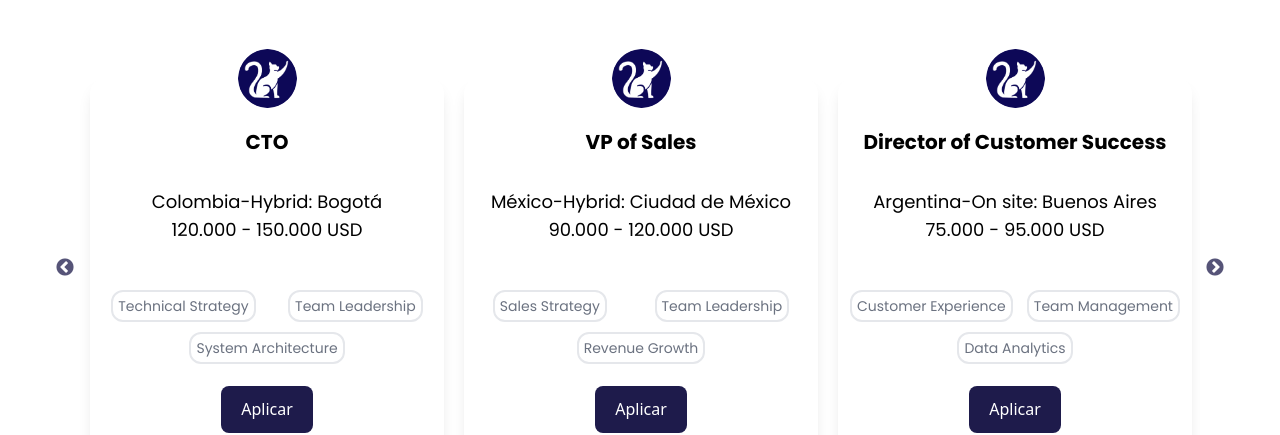
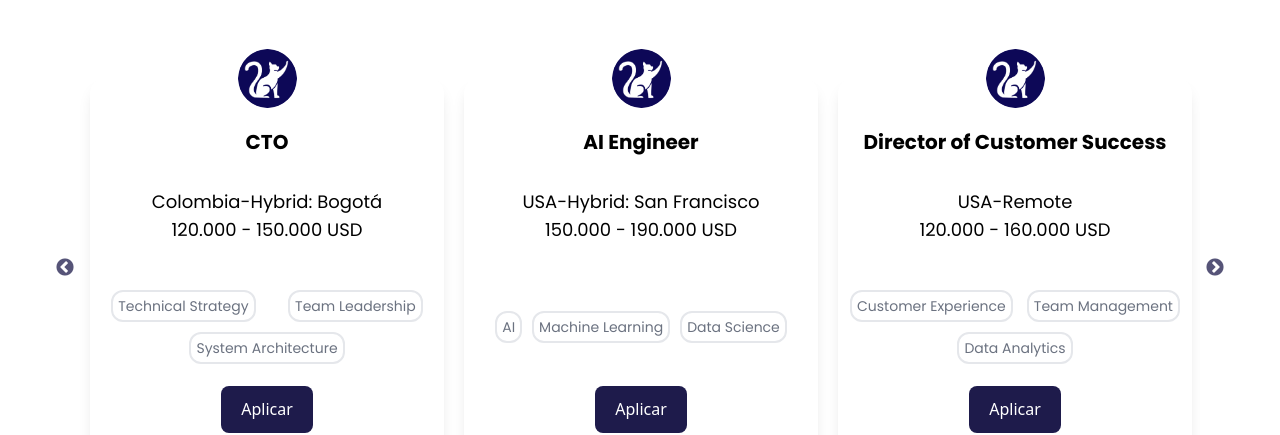
Before and after one commit to purrfecthire-org/web-es, a Next.js app: page / in a window 1280 px wide. Shown: the part 1680-2115 px from the top of the page. Built offline with nearby package versions, Linux system fonts and the light colour scheme.

Commit message:
Update RolCards.config.ts
Positions updated.

```diff
--- a/src/components/RolCards/RolCards.config.ts
+++ b/src/components/RolCards/RolCards.config.ts
@@ -8,18 +8,18 @@ export const jobPosition: JobPosition[] = [
     link: "https://www.linkedin.com/company/purrfect-hire/"
   },
   {
-    title: "VP of Sales",
-    country: "México",
-    modality: "Hybrid: Ciudad de México",
-    salary: "90.000 - 120.000 USD",
-    skills: ["Sales Strategy", "Team Leadership", "Revenue Growth"],
+    title: "AI Engineer",
+    country: "USA",
+    modality: "Hybrid: San Francisco",
+    salary: "150.000 - 190.000 USD",
+    skills: ["AI", "Machine Learning", "Data Science"],
     link: "https://www.linkedin.com/company/purrfect-hire/"
   },
   {
     title: "Director of Customer Success",
-    country: "Argentina",
-    modality: "On site: Buenos Aires",
-    salary: "75.000 - 95.000 USD",
+    country: "USA",
+    modality: "Remote",
+    salary: "120.000 - 160.000 USD",
     skills: ["Customer Experience", "Team Management", "Data Analytics"],
     link: "https://www.linkedin.com/company/purrfect-hire/"
   },
@@ -32,11 +32,11 @@ export const jobPosition: JobPosition[] = [
     link: "https://www.linkedin.com/company/purrfect-hire/"
   },
   {
-    title: "Tech Lead",
-    country: "Colombia",
-    modality: "On site: Medellín",
-    salary: "80.000 - 105.000 USD",
-    skills: ["Technical Leadership", "System Architecture", "Team Mentoring"],
+    title: "AI Developer Junior",
+    country: "USA",
+    modality: "Remote",
+    salary: "100.000 - 140.000 USD",
+    skills: ["AI", "Machine Learning", "Data Science"],
     link: "https://www.linkedin.com/company/purrfect-hire/"
   },
 
```
